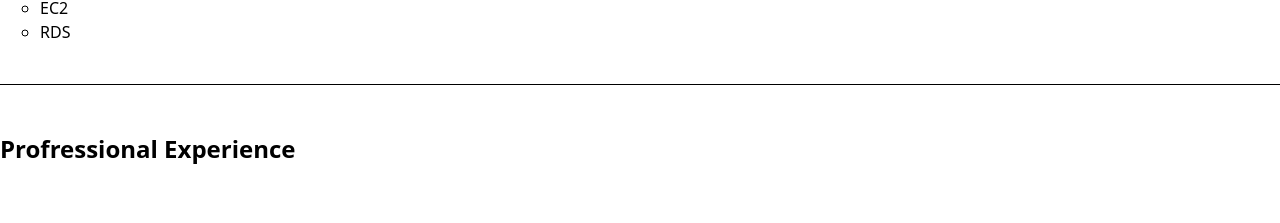
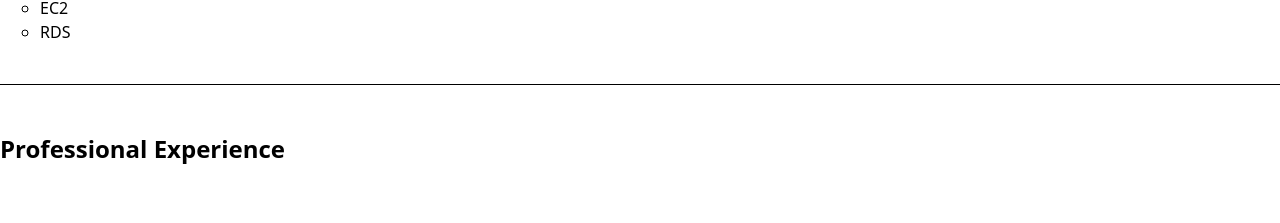
Before and after one commit to SammyAbukmeil/portfolio, a Next.js app: page / in a window 1280 px wide. Shown: the part 3396-3619 px from the top of the page. Built offline with nearby package versions, Linux system fonts and the light colour scheme.

Commit message:
Fix typo

```diff
--- a/app/components/sections/ExperienceSection.tsx
+++ b/app/components/sections/ExperienceSection.tsx
@@ -4,7 +4,7 @@ import TechStack from "@/app/components/TechStack";
 export default function ExperienceSection() {
   return (
     <section className="mt-12 px-4 md:px-0 m-auto container">
-      <h3 className="font-bold text-2xl">Profressional Experience</h3>
+      <h3 className="font-bold text-2xl">Professional Experience</h3>
       <Experience
         title="BrainStation"
         role="Senior Educator"
```
